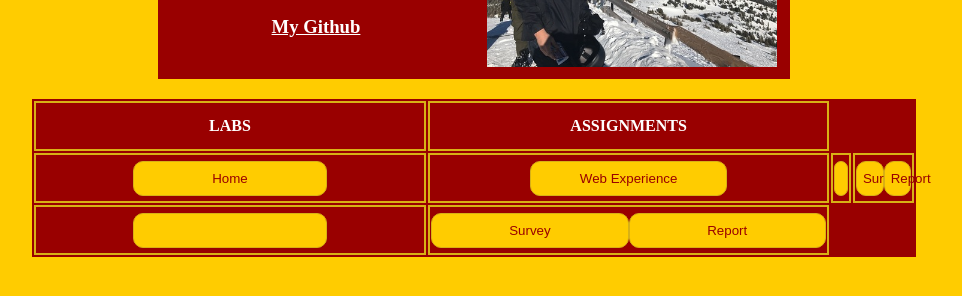
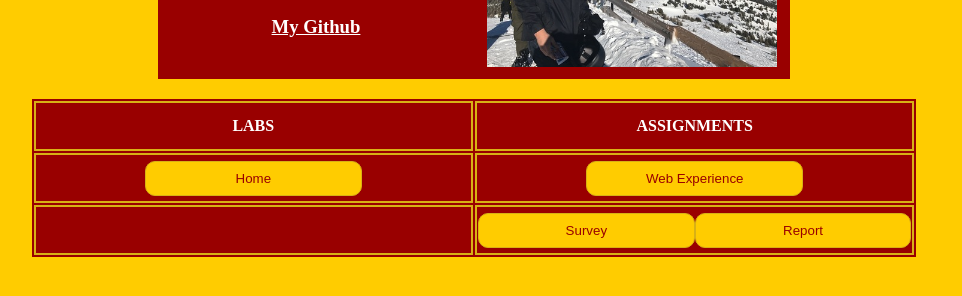
Before and after one commit to davichaves/itp302, a plain HTML site: page index.html in a window 1280 px wide. Shown: the part 172-468 px from the top of the page, without its empty margins (166-1128 px from the left). Drawn offline with Linux system fonts and the light colour scheme.

Commit message:
now done

```diff
--- a/index.html
+++ b/index.html
@@ -77,16 +77,10 @@
 	    <td>
 	    	<a href="assignment1/web-experience.html"><button>Web Experience</button></a>
 	    </td>
-			<td>
-  			<a href=""><button></button></a>
-  		</td>
-	    <td>
-	    	<a href="assignment2/html-survey.html"><button>Survey</button></a><a href="assignment2/report.pdf"><button>Report</button></a>
-	    </td>
   	</tr>
 		<tr>
 			<td>
-  			<a href=""><button></button></a>
+  			<!-- <a href=""><button></button></a> -->
   		</td>
 	    <td>
 	    	<a href="assignment2/html-survey.html"><button>Survey</button></a><a href="assignment2/report.pdf"><button>Report</button></a>
```
